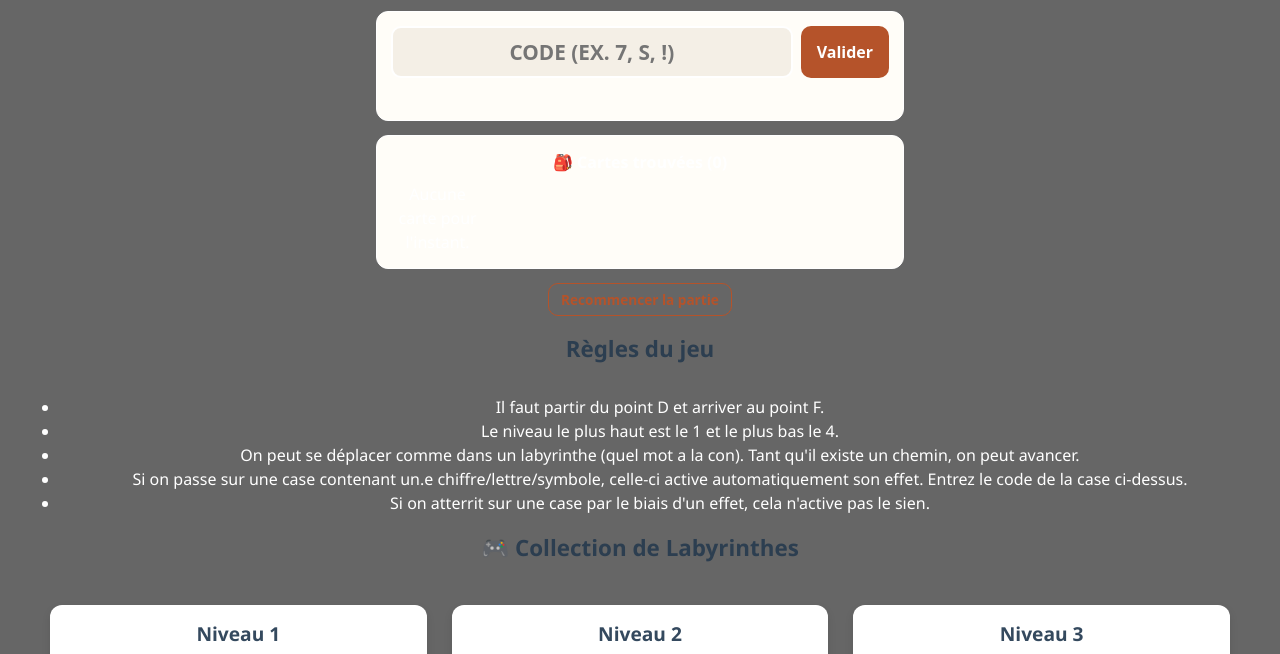
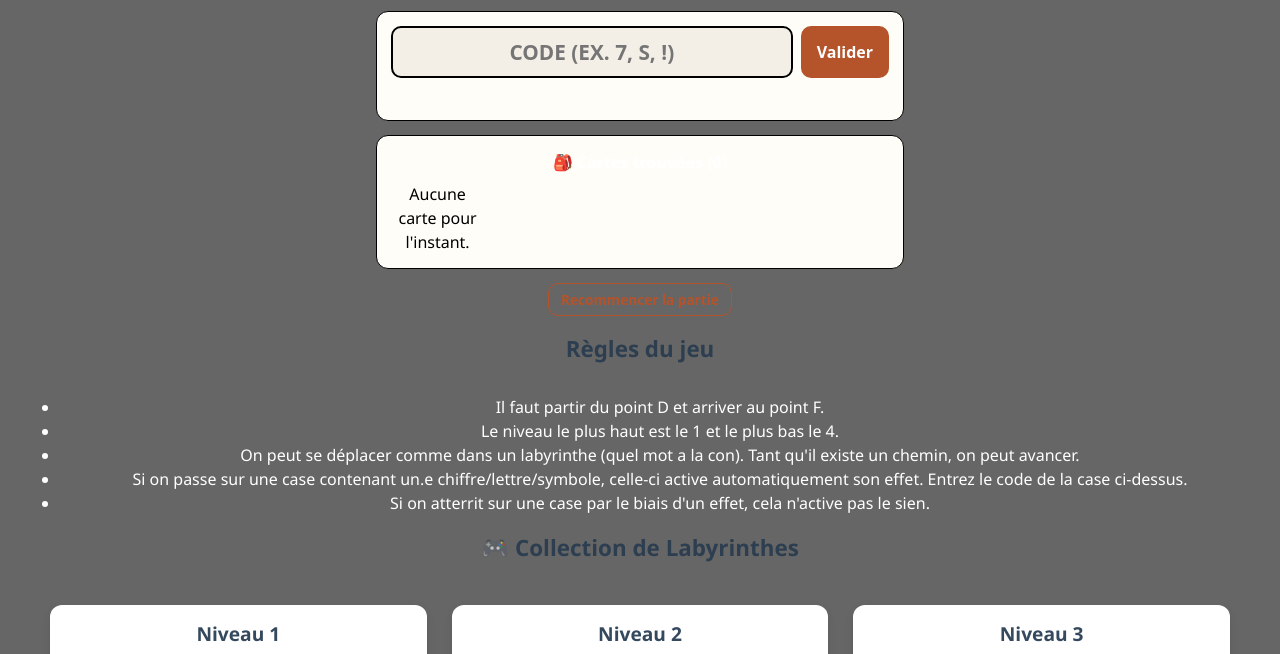
Before and after one commit to lgrangaud/Labyrinthe, a plain HTML site: page index.html in a window 1280 px wide. Shown: the part 103-757 px from the top of the page. Drawn offline with Linux system fonts and the light colour scheme.

Commit message:
Update index.html

```diff
--- a/index.html
+++ b/index.html
@@ -5,7 +5,7 @@
 <meta name="viewport" content="width=device-width, initial-scale=1, viewport-fit=cover">
 <title>Labyrinthe</title>
 <style>
-:root{--bg:#f4efe6;--card:#fffdf8;--ink:#ffffff;--mut:#ffffff;--acc:#b5532a;--line:#ffffff;box-sizing:border-box;padding-top:env(safe-area-inset-top,0px);padding-bottom:env(safe-area-inset-bottom,0px)}
+:root{--bg:#f4efe6;--card:#fffdf8;--ink:#000000;--mut:#000000;--acc:#b5532a;--line:#000000;box-sizing:border-box;padding-top:env(safe-area-inset-top,0px);padding-bottom:env(safe-area-inset-bottom,0px)}
 @media (prefers-color-scheme:dark){:root:not([data-theme="light"]){--bg:#1b1712;--card:#262019;--ink:#ffffff;--mut:#ffffff;--acc:#e08a5c;--line:#ffffff}}
 :root[data-theme="dark"]{--bg:#1b1712;--card:#262019;--ink:#ffffff;--mut:#ffffff;--acc:#e08a5c;--line:#ffffff}
 html{scroll-padding-top:env(safe-area-inset-top,0px)}
```
